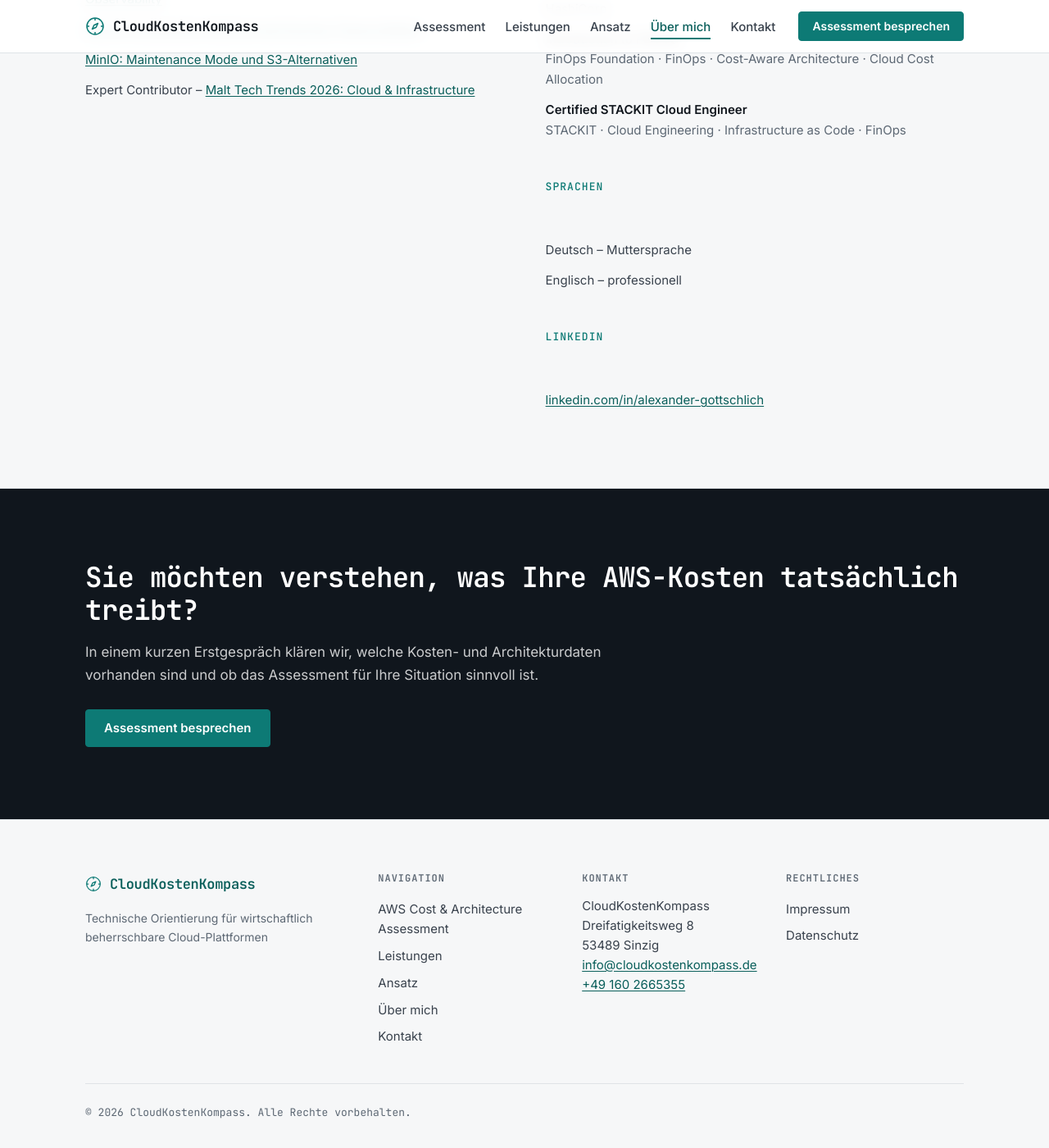
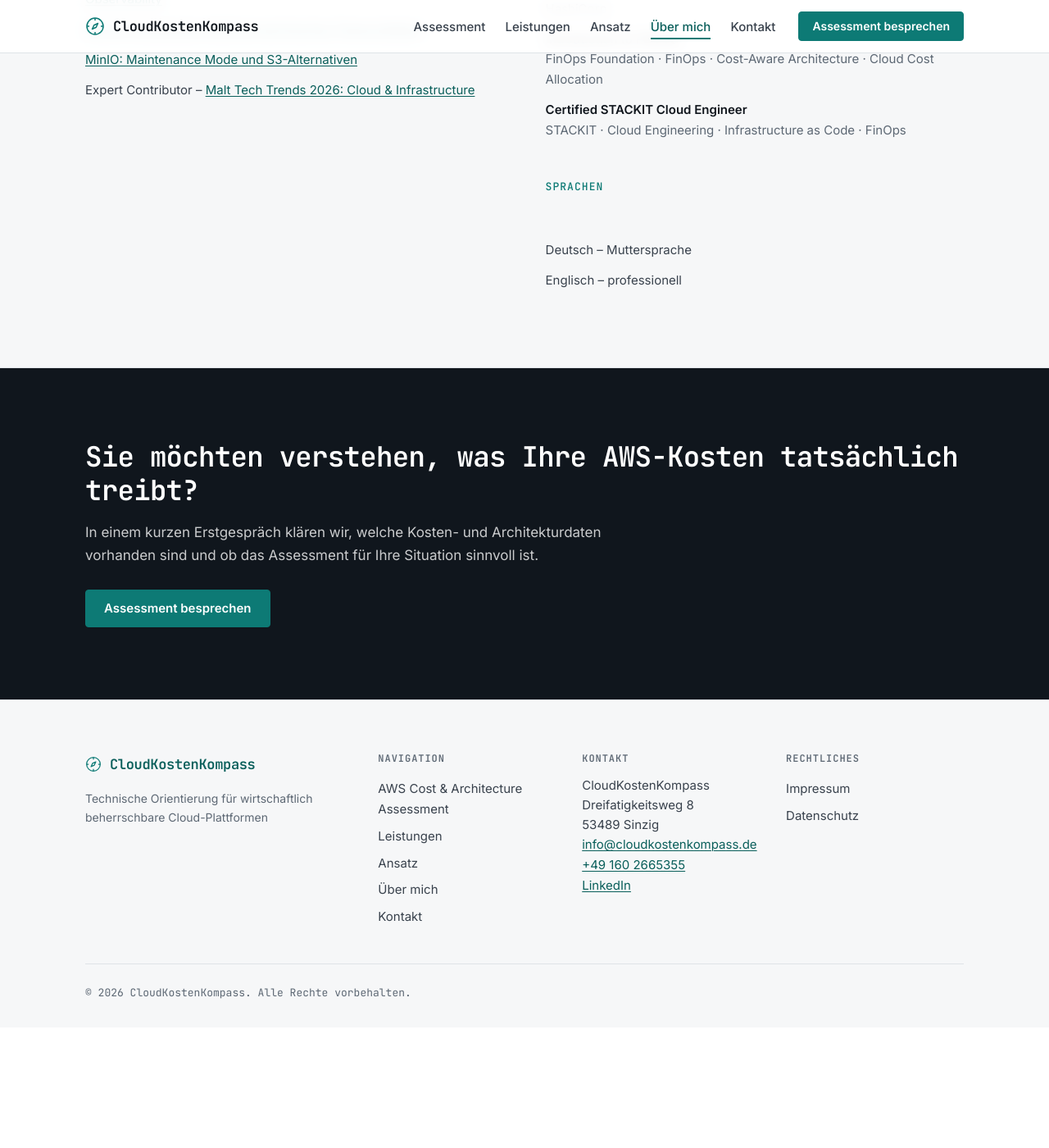
Before and after one commit to AlexanderGottschlich/cloudkostenkompass, a Jekyll site: the page built from ueber-mich.html, in a window 1280 px wide and 1400 px high, scrolled down 2015 px. Shown: the whole window at 82% size. Built offline with Jekyll 4.4.1, drawn with Linux system fonts in a browser that asks for light colours; after the commit the page ends 3268 px from its top, so only the background shows below that.

Commit message:
LinkedIn-Link in den Footer (Kontakt) verschieben
Eigener LinkedIn-Block auf Über-mich entfernt, Link stattdessen
im Footer unter E-Mail/Telefon auf allen Seiten

```diff
--- a/_includes/footer.html
+++ b/_includes/footer.html
@@ -33,7 +33,8 @@
         </address>
         <p>
           <a href="mailto:{{ site.brand.email }}">{{ site.brand.email }}</a><br>
-          <a href="tel:+491602665355">{{ site.brand.phone }}</a>
+          <a href="tel:+491602665355">{{ site.brand.phone }}</a><br>
+          <a href="https://www.linkedin.com/in/alexander-gottschlich" rel="me noopener">LinkedIn</a>
         </p>
       </div>
 
--- a/ueber-mich.html
+++ b/ueber-mich.html
@@ -155,15 +155,6 @@ description: >-
           <li>Deutsch – Muttersprache</li>
           <li>Englisch – professionell</li>
         </ul>
-
-        <div class="section__header" style="margin-top: 2.5rem;">
-          <p class="eyebrow">LinkedIn</p>
-        </div>
-        <ul class="meta-list">
-          <li>
-            <a href="https://www.linkedin.com/in/alexander-gottschlich" rel="me noopener">linkedin.com/in/alexander-gottschlich</a>
-          </li>
-        </ul>
       </div>
     </div>
   </div>
```
